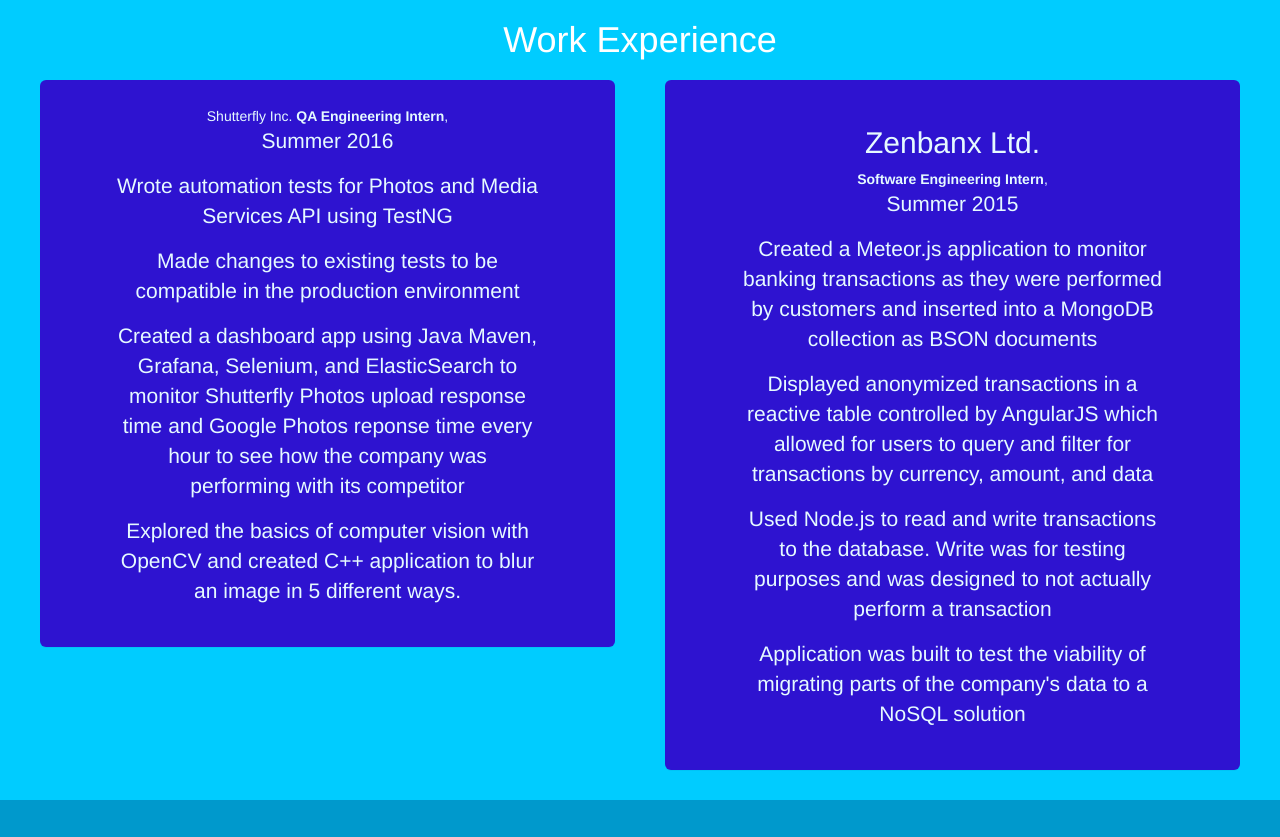
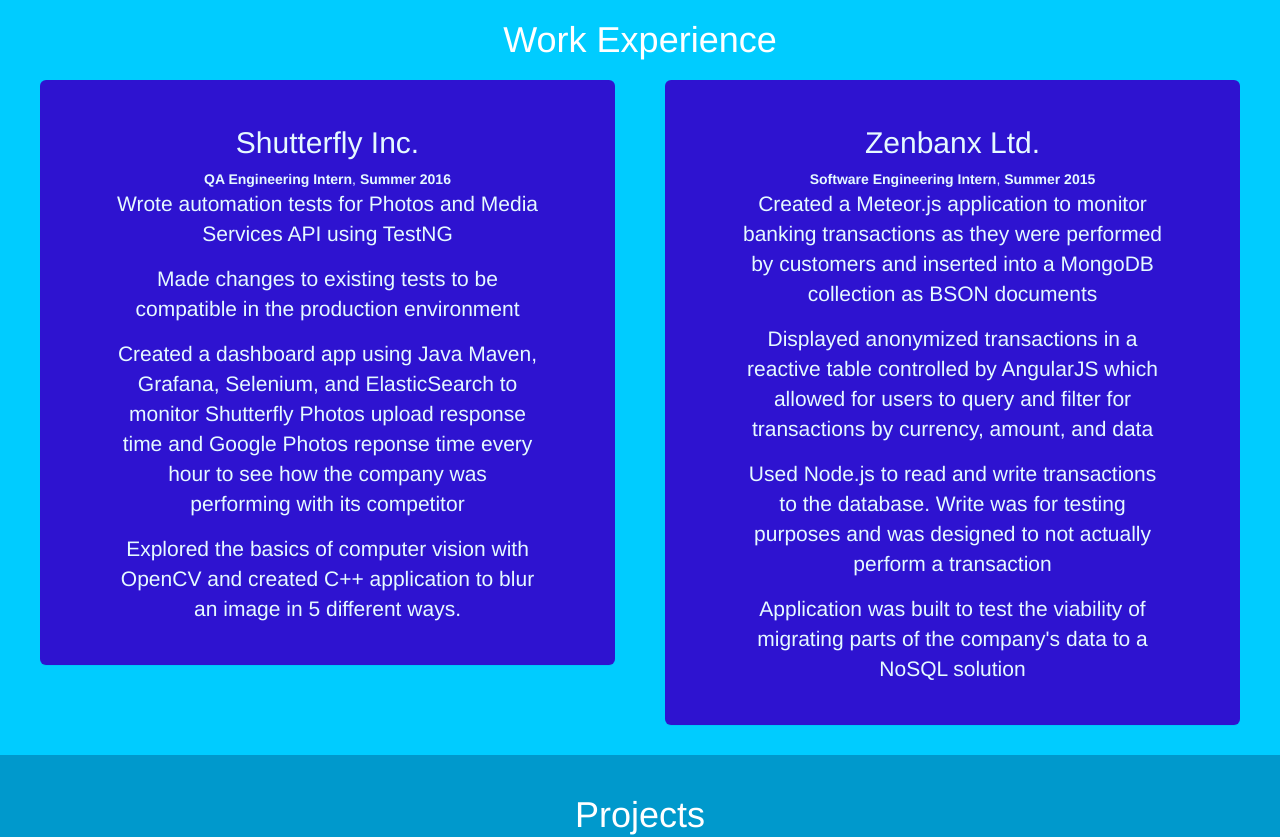
Before and after one commit to rsandeep15/Personal-Website, a plain HTML site: page index.html in a window 1280 px wide. Shown: the part 800-1637 px from the top of the page. Drawn offline with Linux system fonts and the light colour scheme.

Commit message:
Date bold and text fix

```diff
--- a/index.html
+++ b/index.html
@@ -56,9 +56,9 @@
       <h1>Work Experience</h1>
       <div class="col-md-6">
         <div class="embedded jumbotron panel">
-          <div class="panel-body"
+          <div class="panel-body">
           <h2>Shutterfly Inc.</h2>
-          <b>QA Engineering Intern</b>, <p>Summer 2016</p>
+          <b>QA Engineering Intern</b>, <b>Summer 2016</b>
           <p>Wrote automation tests for Photos and Media Services API using TestNG</p>
           <p>Made changes to existing tests to be compatible in the production environment</p>
           <p>Created a dashboard app using Java Maven, Grafana, Selenium, and ElasticSearch to monitor
@@ -76,7 +76,7 @@
           <div class="panel-body">
           <h2>Zenbanx Ltd.</h2>
           <b>Software Engineering Intern</b>,
-          <p>Summer 2015</p>
+          <b>Summer 2015</b>
           <p>Created a Meteor.js application to monitor banking transactions as they were
             performed by customers and inserted into a MongoDB collection as BSON documents</p>
             <p>Displayed anonymized transactions in a reactive table controlled by AngularJS which
```
